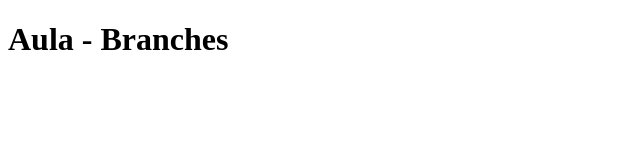
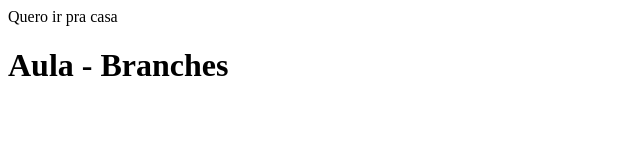
Before and after one commit to pedrocartaxo598-eng/aula-branch, a plain HTML site: page index.html in a window 1280 px wide. Shown: the whole page, without its empty margins (0-640 px from the left). Drawn offline with Linux system fonts and the light colour scheme.

Commit message:
feat: inserindo o cabeçalho do site

```diff
--- a/index.html
+++ b/index.html
@@ -6,6 +6,7 @@
     <title>Aula 16/11/2026</title>
 </head>
 <body>
+    <header>Quero ir pra casa</header>
     <h1>Aula - Branches</h1>
 </body>
 </html>
```
